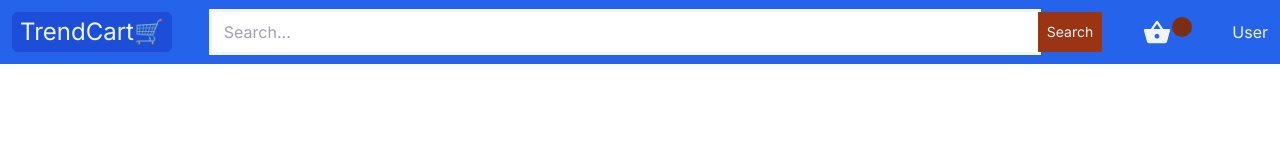
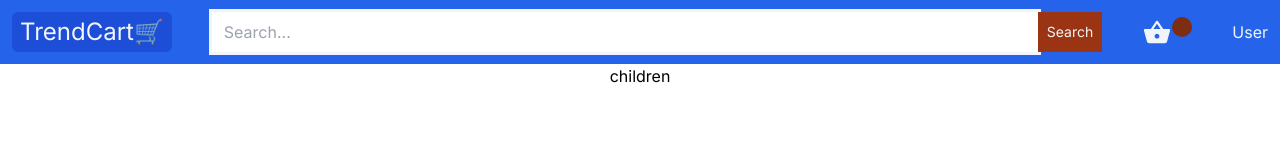
Before and after one commit to arzucaner/trendcart-ecommerce, a Next.js app: page /login in a window 1280 px wide. Shown: the top 160 px of the page. Built offline with nearby package versions, Linux system fonts and the light colour scheme.

Commit message:
Implement login and register functionality

```diff
--- a/app/components/auth/LoginClient.tsx
+++ b/app/components/auth/LoginClient.tsx
@@ -1,9 +1,12 @@
+import AuthContainer from "../containers/AuthContainer"
 
 const LoginClient = () => {
   return (
-    <div>
+    <AuthContainer>
+        Login
 
-    </div>
+    </AuthContainer>
+
   )
 }
 
--- a/app/components/auth/RegisterClient.tsx
+++ b/app/components/auth/RegisterClient.tsx
@@ -5,8 +5,9 @@ import AuthContainer from "../containers/AuthContainer"
 const RegisterClient = () => {
   return (
 
-      <AuthContainer/>
-      </AuthContainer/>
+      <AuthContainer>
+        Register
+      </AuthContainer>
 
   )
 }
--- a/app/components/containers/AuthContainer.tsx
+++ b/app/components/containers/AuthContainer.tsx
@@ -1,7 +1,7 @@
 
 const AuthContainer = ({ children }: { children: React.ReactNode }) => {
     return (
-        <div className='min-h-fit h-full w-full'>children</div>
+        <div className='min-h-fit h-full w-full flex items-center justify-center'>children</div>
     )
 }
 
--- a/app/login/page.tsx
+++ b/app/login/page.tsx
@@ -1,8 +1,9 @@
+import LoginClient from "../components/auth/LoginClient"
 
 const Login = () => {
   return (
     <div>
-
+      <LoginClient/>
     </div>
   )
 }
```
